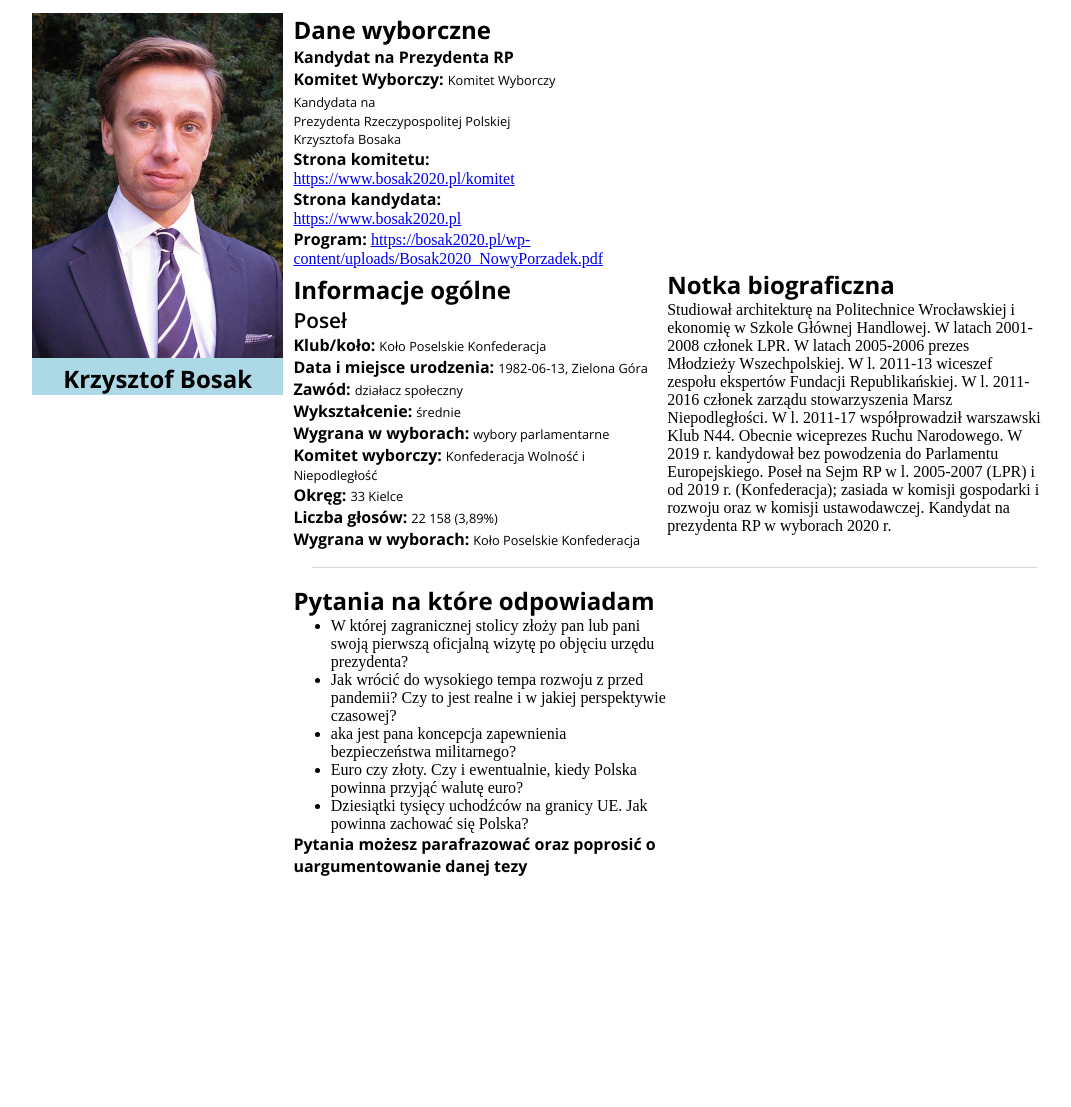
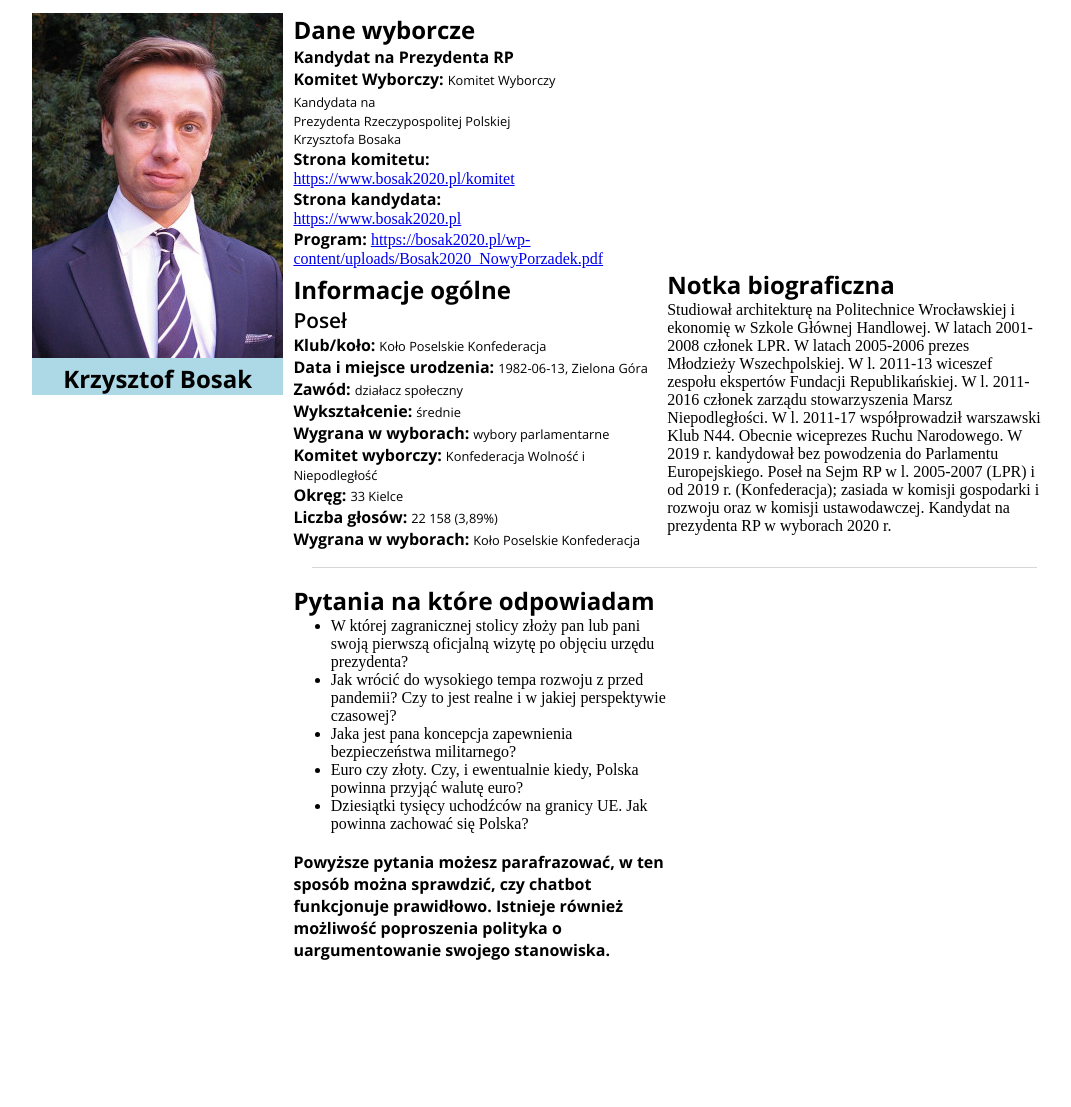
Before and after one commit to 1998krzysiek/chatbot, a Django app: page /bosak/ in a window 1280 px wide. Shown: the part 48-1155 px from the top of the page, without its empty margins (19-1090 px from the left). Before the commit the page ends 924 px from the top, so only its background shows below. Run offline with Django 3.2, Linux system fonts and the light colour scheme; some libraries are stand-ins or nearby versions.

Commit message:
typos correction

```diff
--- a/uploads/templates/bosak.html
+++ b/uploads/templates/bosak.html
@@ -19,7 +19,7 @@
 
         <div class="content">
 
-            <h1>Dane wyborczne</h1>
+            <h1>Dane wyborcze</h1>
             <div class="text1">
                 <h2>Kandydat na Prezydenta RP</h2>
                 <h2>Komitet Wyborczy: <p>Komitet Wyborczy Kandydata na</p></h2>
@@ -56,11 +56,12 @@
                 <ul>
                     <li>W której zagranicznej stolicy złoży pan lub pani swoją pierwszą oficjalną wizytę po objęciu urzędu prezydenta?</li>
                     <li>Jak wrócić do wysokiego tempa rozwoju z przed pandemii? Czy to jest realne i w jakiej perspektywie czasowej?</li>
-                    <li>aka jest pana koncepcja zapewnienia bezpieczeństwa militarnego?</li>
-                    <li>Euro czy złoty. Czy i ewentualnie, kiedy Polska powinna przyjąć walutę euro?</li>
+                    <li>Jaka jest pana koncepcja zapewnienia bezpieczeństwa militarnego?</li>
+                    <li>Euro czy złoty. Czy, i ewentualnie kiedy, Polska powinna przyjąć walutę euro?</li>
                     <li>Dziesiątki tysięcy uchodźców na granicy UE. Jak powinna zachować się Polska?</li>
                 </ul>
-                <h2>Pytania możesz parafrazować oraz poprosić o uargumentowanie danej tezy</h2>
+                <br>
+                <h2> Powyższe pytania możesz parafrazować, w ten sposób można sprawdzić, czy chatbot funkcjonuje prawidłowo. Istnieje również możliwość poproszenia polityka o uargumentowanie swojego stanowiska.</h2>
             </div><div class="text inline"></div>
         </div>
     </div>
--- a/uploads/templates/home.html
+++ b/uploads/templates/home.html
@@ -5,11 +5,11 @@
     <div class="home_conteiner">
         <h1 class="home_h1">Kilka informacji o stronie</h1>
 
-        <p class="home_p">Strona internetowa, na której obecnie się znajdujesz została wykonana w ramach zaliczenia pracy dyplomowej na
-    Uniwersytecie im. Adama Mickiewicza w Poznaniu, na kierunku Kognitywistyka. Strona ta umożliwia dyskusję z chatbotami, których zadaniem jest imitowanie rozmowy z jednym z czterech polityków uczestniczących w przedwyborczych debatach prezydenckich. Podczas rozmowy z chatbotem posiadasz możliwość otrzymania odpowiedzi na tematy przedstawione w poszczególnych zakładkach. Pytanie można zadać poprzez parafrazę docelowego tematu. Po odpowiedzi na każde zapytanie, istnieje możliwość dopytania danego chatbota o doprecyzowanie przedstawianej przez niego tezy. Wystarczy, że spytasz go dlaczego tak uważa.
+        <p class="home_p">Strona internetowa, na której obecnie się znajdujesz została wykonana w ramach pracy dyplomowej na
+    Uniwersytecie im. Adama Mickiewicza w Poznaniu, na kierunku Kognitywistyka. Link do APD pojawi się na stronie wraz z chwilą publikacji. Strona ta umożliwia dyskusję z chatbotami, których zadaniem jest imitowanie rozmowy z jednym z czterech polityków uczestniczących w przedwyborczych debatach prezydenckich. Podczas rozmowy z chatbotem posiadasz możliwość otrzymania odpowiedzi na tematy przedstawione w poszczególnych zakładkach. Pytanie można zadać poprzez parafrazę docelowego tematu. Po odpowiedzi na każde zapytanie, istnieje możliwość dopytania danego chatbota o doprecyzowanie przedstawianej przez niego tezy. Wystarczy, że spytasz go dlaczego tak uważa.
         </p>
         <h1 class="home_h1">Skąd czerpane są odpowiedzi polityków?</h1>
-        <p class="home_p">Odpowiedzi polityków pochodzą z transkrypcji debat prezydenckich. Debaty te były realizowane przez stację telewizyjną TVP 6 maja 2020 roku oraz 15 czerwca 2020 roku. Wszelkie ingerencję w odpowiedzi polityków, tj. ingerencja w strukturę dialogową, zostały przeprowadzone zgodnie z założeniami przyjmowanymi przez Teorią Zakotwiczenia Inferencji (więcej informacji znajdziesz w artykule <a href="https://discovery.dundee.ac.uk/en/publications/speech-acts-of-argumentation-inference-anchors-and-peripheral-cue">Speech acts of argumentation: Inference anchors and peri-pheral cues in dialogue</a>).</p>
+        <p class="home_p">Odpowiedzi polityków pochodzą z transkrypcji debat prezydenckich. Debaty te były realizowane przez stację telewizyjną TVP 6 maja 2020 roku oraz 15 czerwca 2020 roku. Wszelkie ingerencje w odpowiedzi polityków, tj. ingerencja w strukturę dialogową, zostały przeprowadzone zgodnie z założeniami przyjmowanymi przez Teorię Zakotwiczenia Inferencji (więcej informacji znajdziesz w artykule <a href="https://discovery.dundee.ac.uk/en/publications/speech-acts-of-argumentation-inference-anchors-and-peripheral-cue">Speech acts of argumentation: Inference anchors and peri-pheral cues in dialogue</a>).</p>
         <h1 class="home_h1">W razie pytań oraz uwag…</h1>
         <p class="home_p">Zapraszam do kontaktu przez jeden z najbardziej preforowanych przez Ciebie kanałów komunikacyjnych znajdujących się na tej stronie</p>
         <div class ="social">
```
Also changed, not shown: uploads/templates/biedron.html (+5 -4 lines), uploads/templates/duda.html (+4 -3 lines), uploads/templates/holownia.html (+5 -4 lines).
